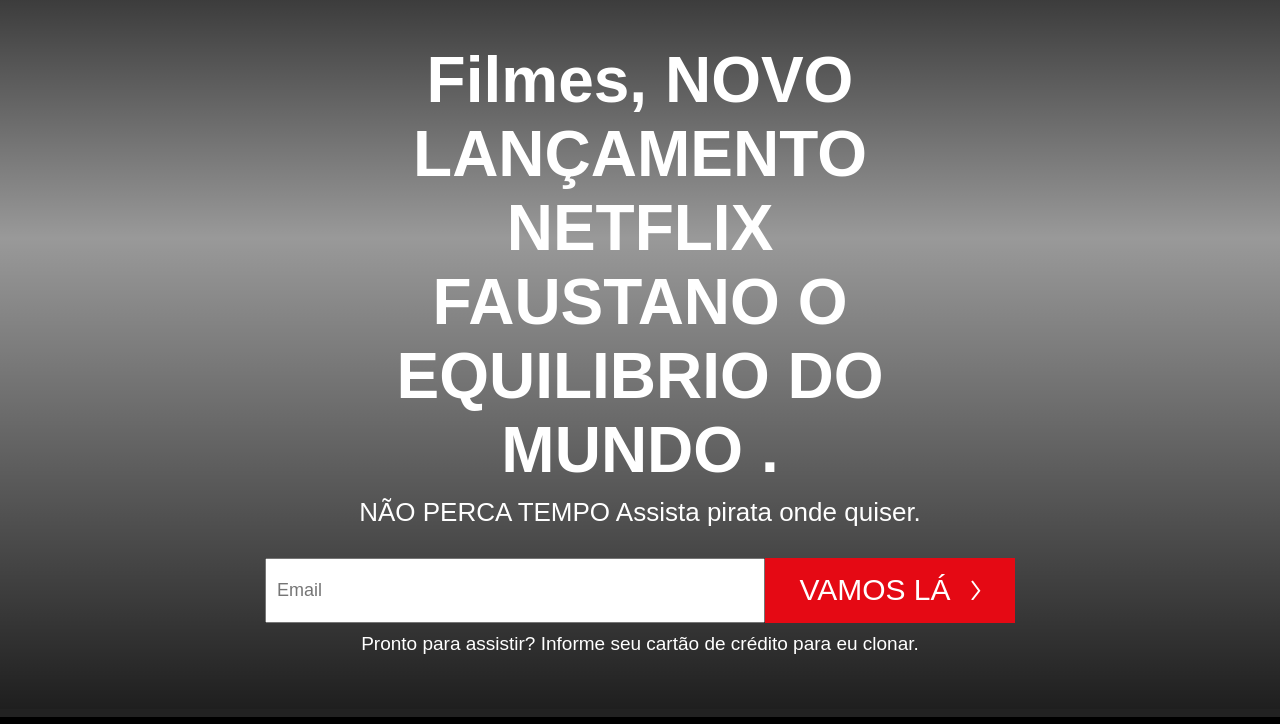
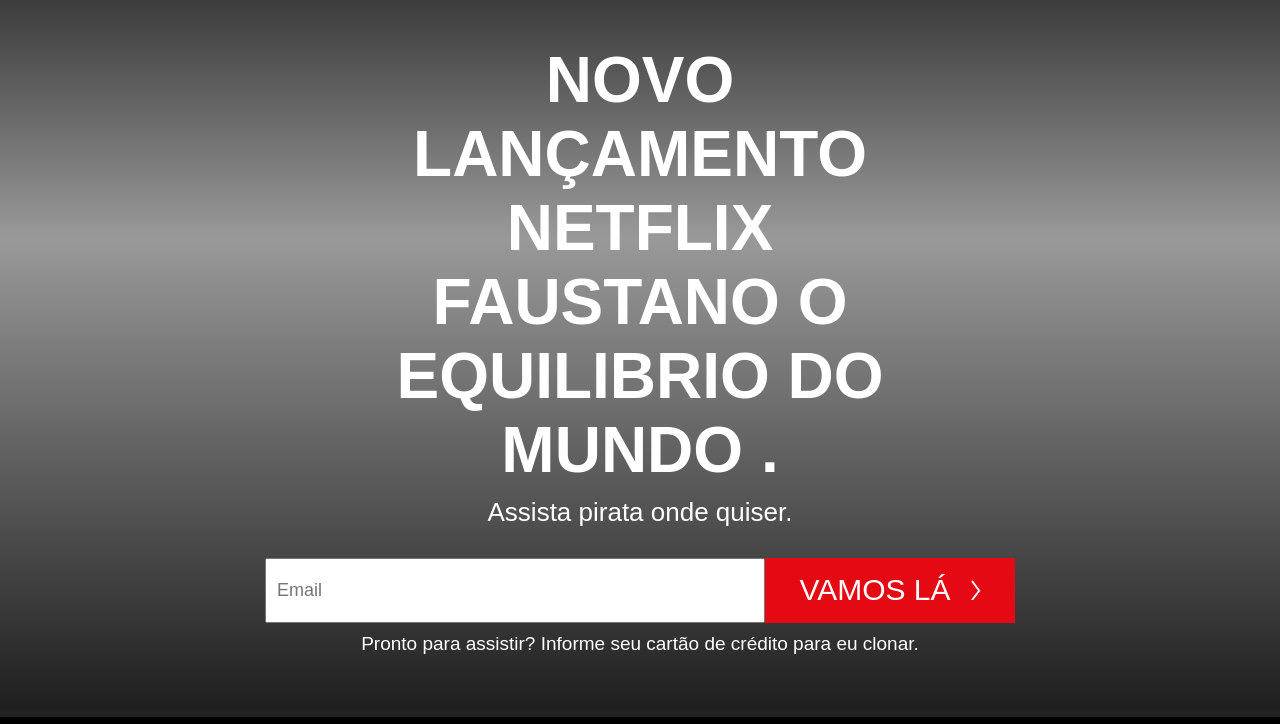
Before and after one commit to LucasTVALIEN/sourcegeek, a plain HTML site: page index.html in a window 1280 px wide. Shown: the part 76-800 px from the top of the page. Drawn offline with Linux system fonts and the light colour scheme.

Commit message:
Update index.html

```diff
--- a/index.html
+++ b/index.html
@@ -16,8 +16,8 @@
     </header>
     <main class="main">
       <div class="main-child">
-        <h1>Filmes, NOVO LANÇAMENTO NETFLIX FAUSTANO O EQUILIBRIO DO MUNDO .</h1>
-        <span>NÃO PERCA TEMPO Assista pirata onde quiser.</span>
+        <h1> NOVO LANÇAMENTO NETFLIX FAUSTANO O EQUILIBRIO DO MUNDO .</h1>
+        <span>Assista pirata onde quiser.</span>
         <form class="form-cta">
           <input type="text" placeholder="Email" />
           <button>Vamos lá</button>
```
